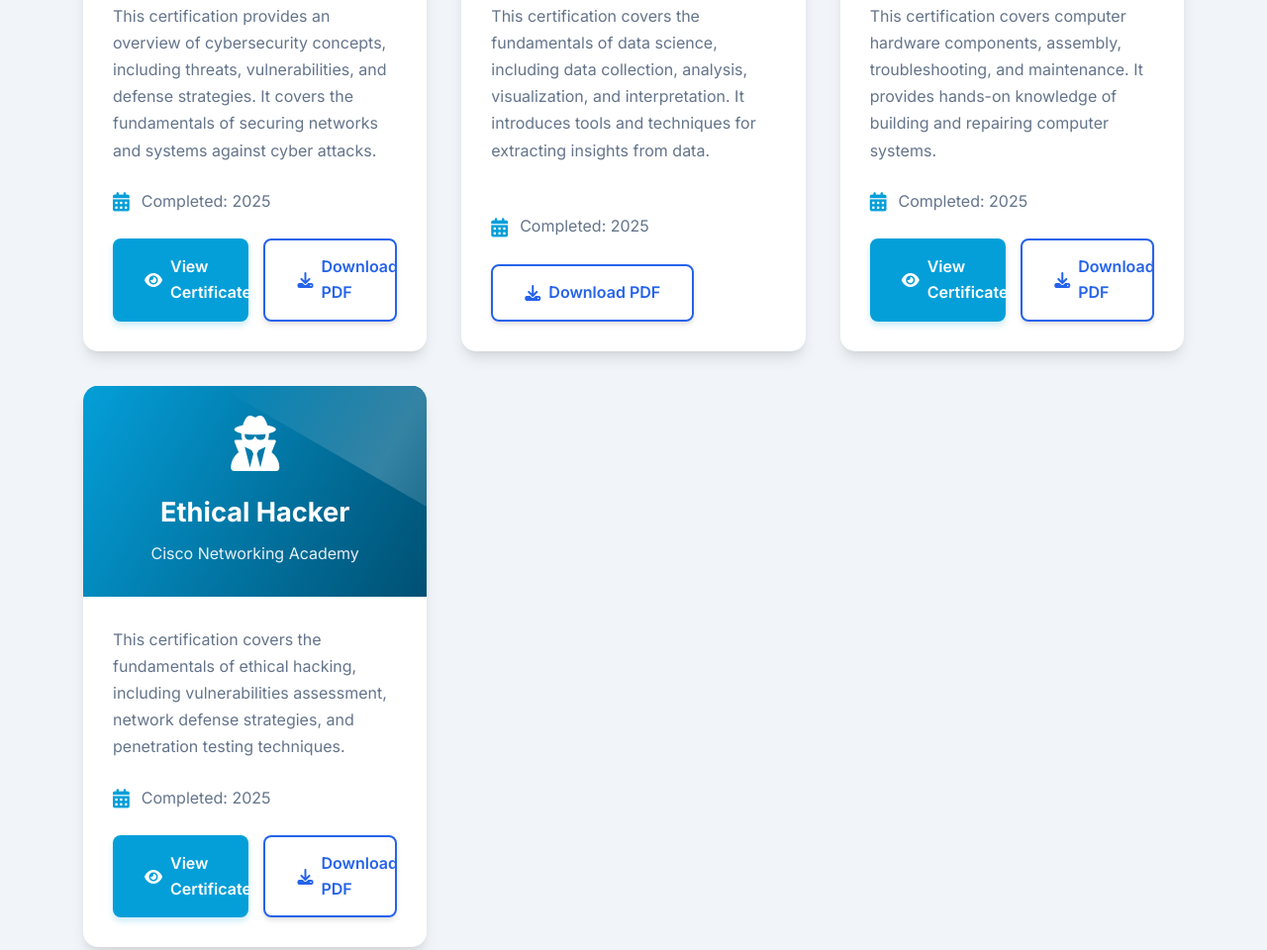
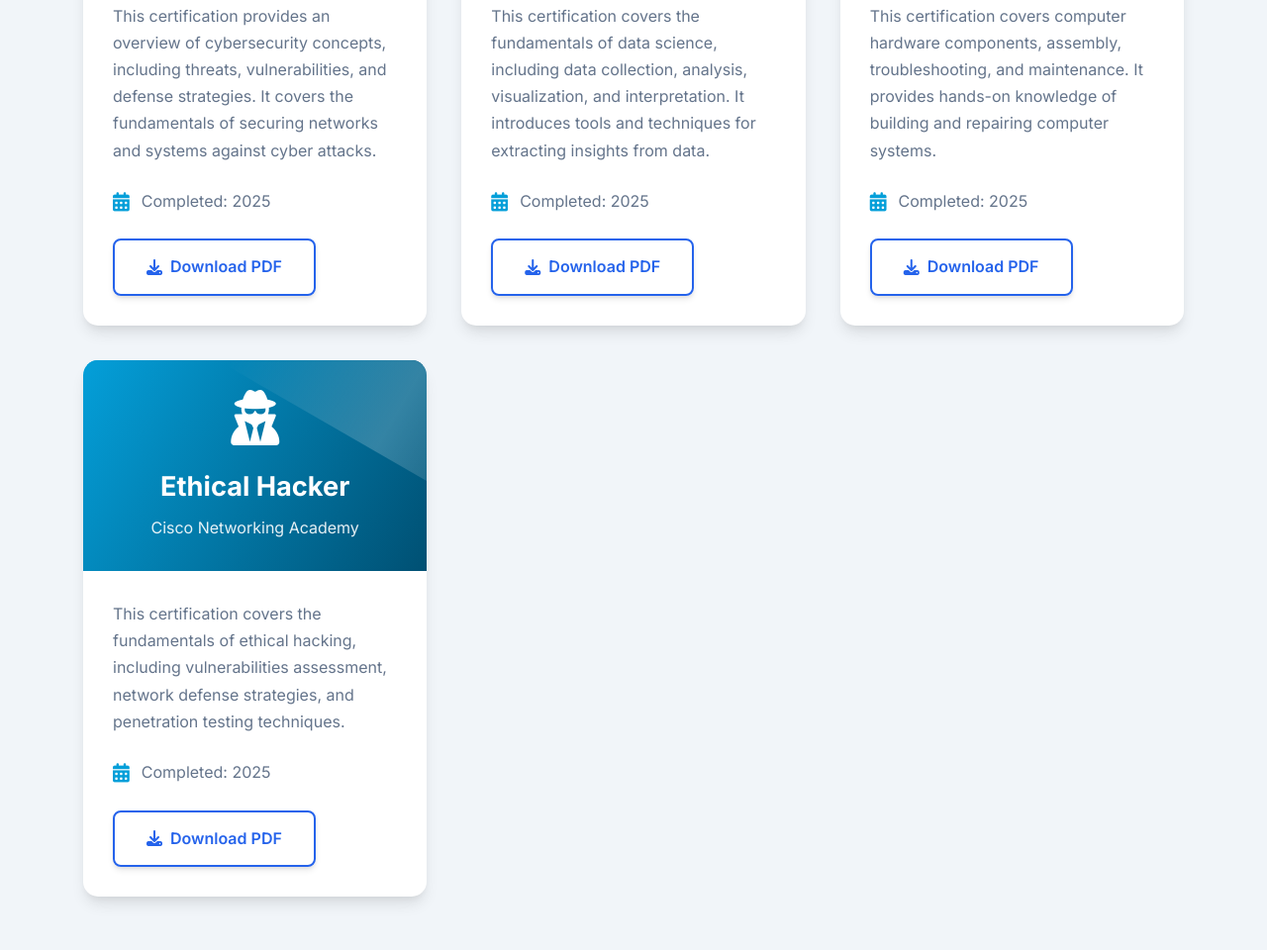
Before and after one commit to Bafana4949/Bafana_Portfolio, a plain HTML site: page index.html in a window 1280 px wide. Shown: the part 3291-4251 px from the top of the page at 99% size. Drawn offline with Linux system fonts and the light colour scheme.

Commit message:
Update index.html

```diff
--- a/index.html
+++ b/index.html
@@ -1533,7 +1533,7 @@
                             <span>Completed: 2025</span>
                         </div>
                         <div class="certification-actions">
-                            <a href="Introduction_to_Cybersecurity_certificate.pdf" class="btn btn-cisco"><i class="fas fa-eye"></i> View Certificate</a>
+
                             <a href="Introduction_to_Cybersecurity_certificate.pdf" class="btn btn-outline"><i class="fas fa-download"></i> Download PDF</a>
                         </div>
                     </div>
@@ -1571,7 +1571,7 @@
                             <span>Completed: 2025</span>
                         </div>
                         <div class="certification-actions">
-                            <a href="Computer_hardware_basics.pdf" class="btn btn-cisco"><i class="fas fa-eye"></i> View Certificate</a>
+
                             <a href="Computer_hardware_basics.pdf" class="btn btn-outline"><i class="fas fa-download"></i> Download PDF</a>
                         </div>
                     </div>
@@ -1590,7 +1590,7 @@
                             <span>Completed: 2025</span>
                         </div>
                         <div class="certification-actions">
-                            <a href="Ethical_Hacker_certificate.pdf" class="btn btn-cisco"><i class="fas fa-eye"></i> View Certificate</a>
+
                             <a href="Ethical_Hacker_certificate.pdf" class="btn btn-outline"><i class="fas fa-download"></i> Download PDF</a>
                         </div>
                     </div>
```
